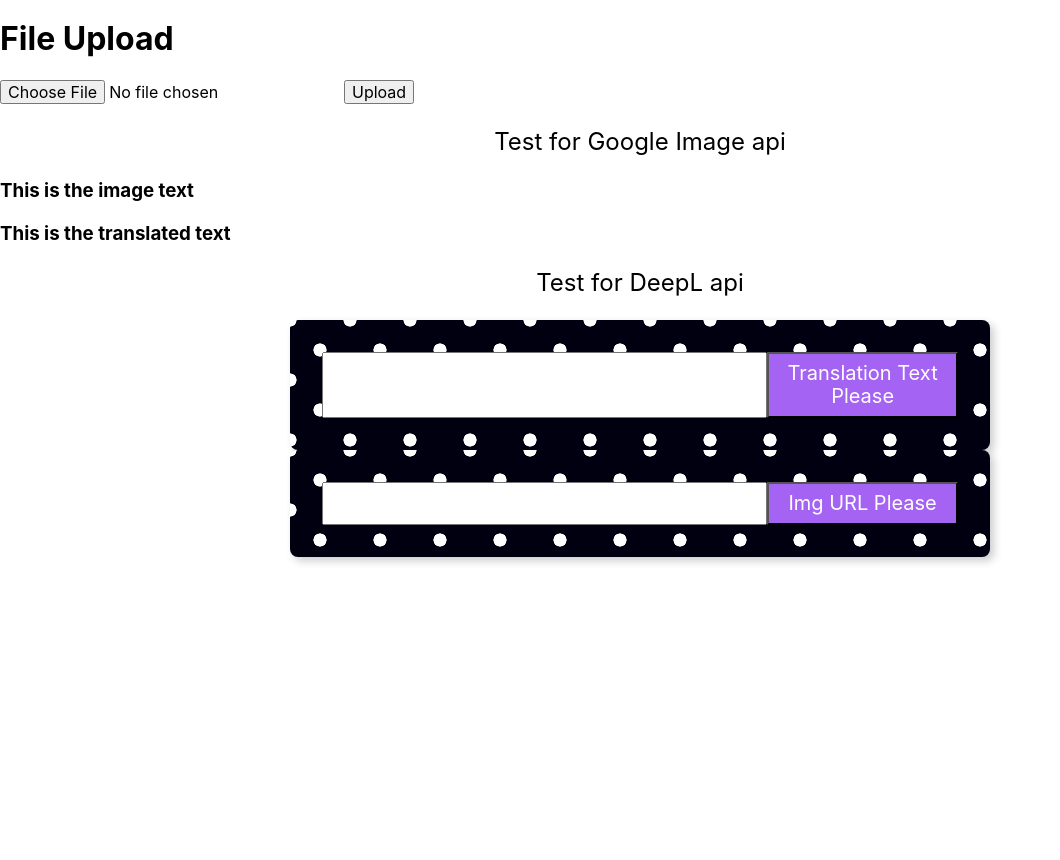
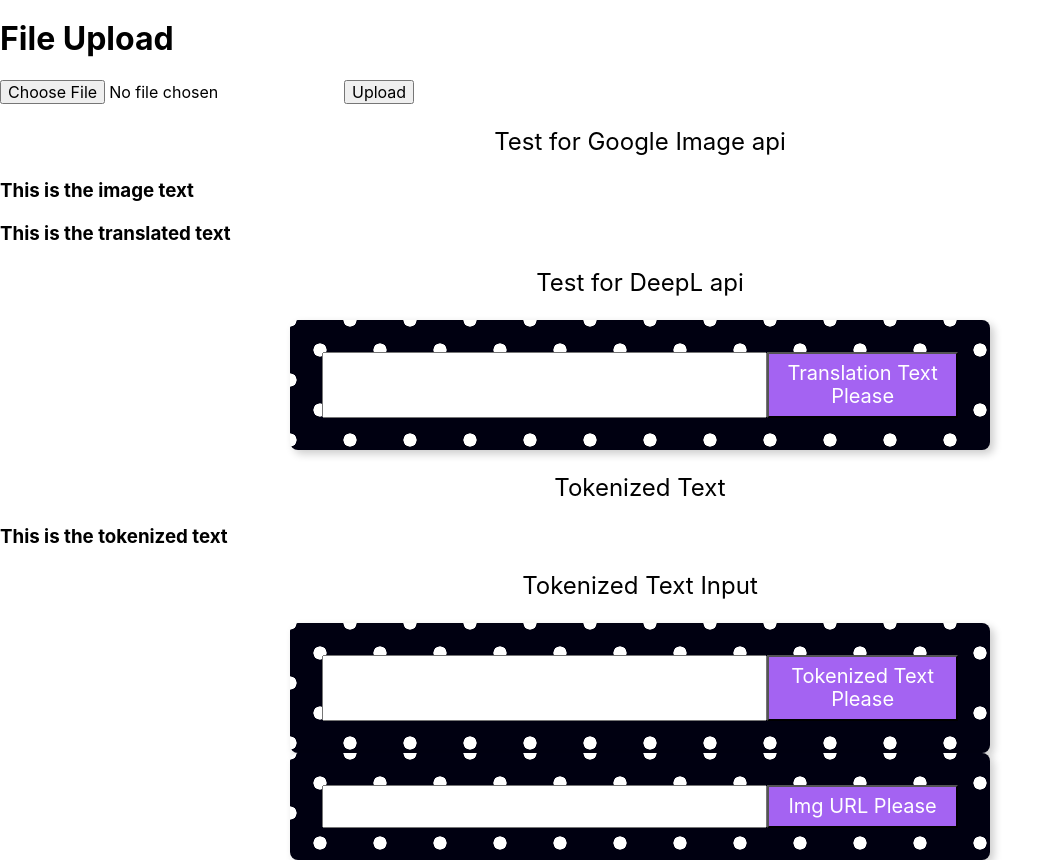
Before and after one commit to Adrianchin/image-to-text, a React (Create React App) app: page / in a window 1280 px wide. Shown: the whole page, without its empty margins (0-1060 px from the left). Before the commit the page ends 800 px from the top, so only its background shows below. Built offline with nearby package versions, Linux system fonts and the light colour scheme.

Commit message:
Moved files around, Cleaned up folder

```diff
--- a/src/App.js
+++ b/src/App.js
@@ -1,8 +1,9 @@
-import React, {useState, useRef, useEffect} from 'react';
+import React, {useState} from 'react';
 import ImageSubmit from './components/imageinput/ImageSubmit';
 import LinkSubmittal from './components/imageinput/LinkSubmittal';
-import TextToDeepL from './components/imageinput/TextToDeepL';
-import ImageDisplay from './components/imageinput/ImageDisplay';
+import TextToDeepL from './components/TextToDeepL';
+import ImageDisplay from './components/ImageDisplay';
+import Tokenizer from './components/Tokenizer';
 import 'tachyons';
 import './App.css';
 
@@ -54,6 +55,9 @@ return (
         />
     </div>
     <div>
+      <Tokenizer/>
+    </div>
+    <div>
       <LinkSubmittal
       setLinkOriginalImageSize={setLinkOriginalImageSize}
       setLinkBox={setLinkBox}
--- /dev/null
+++ b/src/components/Tokenizer.jsx
@@ -0,0 +1,70 @@
+import React, {useState} from 'react';
+
+function Tokenizer() {
+
+    //Text Input for Json.
+    const [textInput, setTextInput] = useState('');
+    const [tokenizedText, setTokenizedText] = useState('');
+
+    function onTextSubmit() {
+        let textForTokenizing = JSON.stringify({
+        text: textInput
+        });
+
+        async function fetchTokenization() {
+        const response = await fetch(`http://localhost:3000/tokenizetext`, {
+            method: "POST",
+            headers: {'Content-Type': 'application/json'},
+            body: textForTokenizing
+        })
+        const tokenizedText = await response.json();
+        setTokenizedText(tokenizedText);
+        console.log(tokenizedText);
+        };
+        fetchTokenization();
+    };
+
+  const onTextButtonSubmit = () => {
+    onTextSubmit();
+  };
+
+  const onTextInput = (event) => {
+    setTextInput(event.target.value);
+  };
+
+
+  return(
+    <div>
+        <p className = 'f3 center'>
+        Tokenized Text
+        </p>
+            <div>
+                <h3>{`This is the tokenized text`}</h3>
+                <h5>{`${tokenizedText}`}</h5>
+            </div>
+        <div>
+        <p className = 'f3 center'>
+          Tokenized Text Input
+        </p>
+            <div className='center'>
+                <div
+                className='form center pa4 br3 shadow-5'
+                >
+                <input
+                className='f4 pa2 w-70 center'
+                type='text'
+                onChange={onTextInput}/>
+                <button
+                className='w-30 grow f4 link ph3 pv2 dib white bg-light-purple'
+                onClick={onTextButtonSubmit}
+                >
+                    Tokenized Text Please
+                </button>
+                </div>
+            </div>
+        </div>
+    </div>
+  )
+};
+
+export default Tokenizer;
```
Also changed, not shown: src/components/imageinput/imageinput.css (deleted, +0 -8 lines), src/components/imageinput/index.jsx (deleted, +0 -12 lines), src/components/ImageDisplay.jsx (renamed from src/components/imageinput/ImageDisplay.jsx), src/components/TextToDeepL.jsx (renamed from src/components/imageinput/TextToDeepL.jsx).
